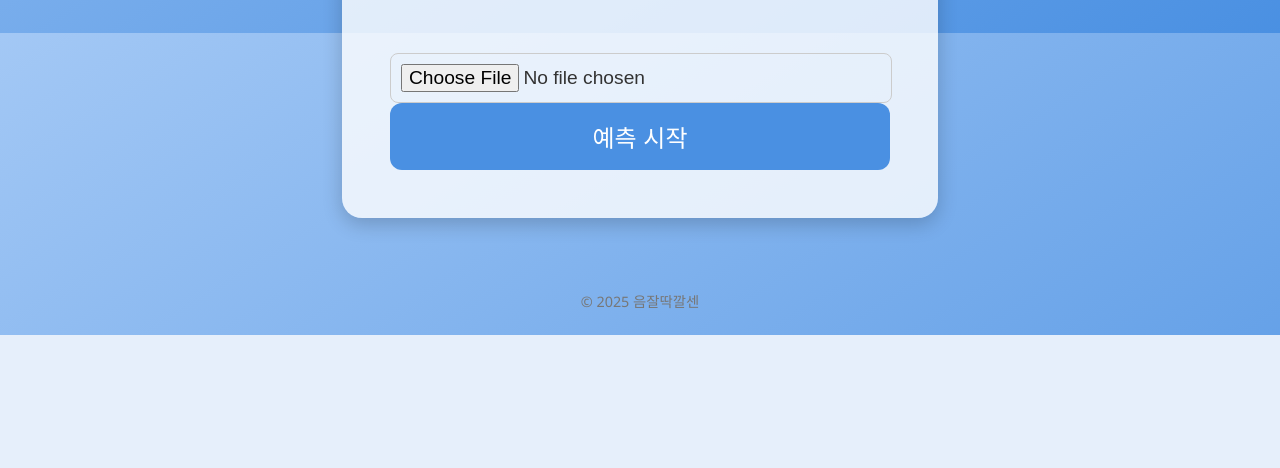
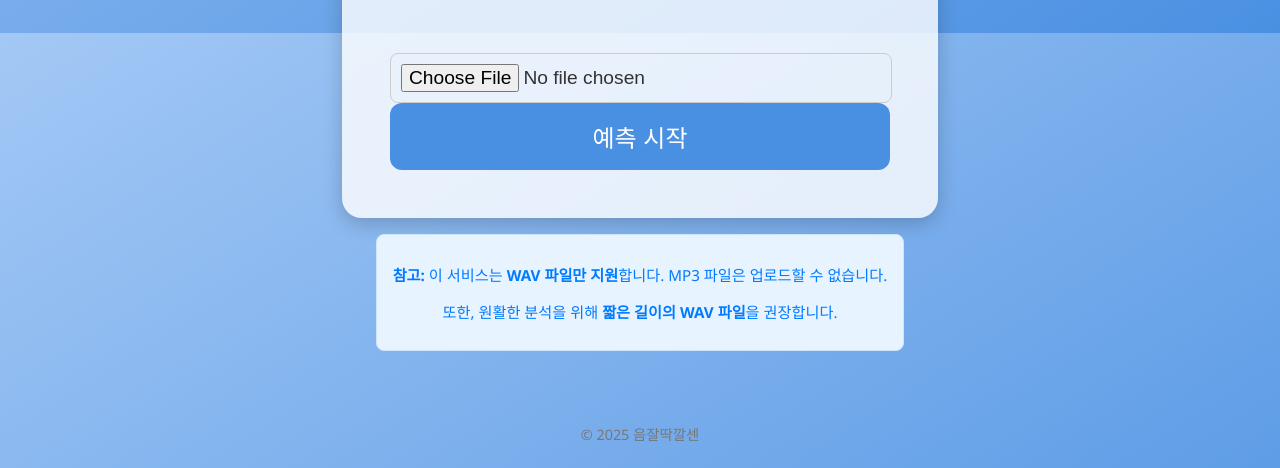
Before and after one commit to Hwin-c/music_intelligence, a Flask app: page / in a window 1280 px wide. Shown: the part 767-1235 px from the top of the page. Before the commit the page ends 1102 px from the top, so only its background shows below. Run offline with Flask 3, Linux system fonts and the light colour scheme; parts of the project's set-up code (start-up, migrations or seed data) failed here and were passed over.

Commit message:
feat: Remove MP3/FFmpeg dependency; support WAV only. Update index.html for WAV-only upload.

```diff
--- a/music_genre_app/app.py
+++ b/music_genre_app/app.py
@@ -78,17 +78,18 @@ def _load_genre_classification_models():
 with app.app_context():
     _load_genre_classification_models()
 
-try:
-    from pydub import AudioSegment
-    if AudioSegment.converter:
-        logging.info(f"pydub (ffmpeg) is available and converter path is: {AudioSegment.converter}")
-    else:
-        logging.warning("pydub is loaded, but ffmpeg converter path is not set. MP3 conversion might fail.")
-except ImportError:
-    logging.error("pydub module not found. MP3 conversion will not work.")
-except Exception as e:
-    logging.error(f"Error checking pydub/ffmpeg availability: {e}")
-    logging.error(traceback.format_exc())
+# pydub 및 ffmpeg 가용성 확인 로깅 제거 (더 이상 사용하지 않으므로)
+# try:
+#     from pydub import AudioSegment
+#     if AudioSegment.converter:
+#         logging.info(f"pydub (ffmpeg) is available and converter path is: {AudioSegment.converter}")
+#     else:
+#         logging.warning("pydub is loaded, but ffmpeg converter path is not set. MP3 conversion might fail.")
+# except ImportError:
+#     logging.error("pydub module not found. MP3 conversion will not work.")
+# except Exception as e:
+#     logging.error(f"Error checking pydub/ffmpeg availability: {e}")
+#     logging.error(traceback.format_exc())
 
 
 def extract_features_from_audio(file_path):
@@ -99,15 +100,9 @@ def extract_features_from_audio(file_path):
     try:
         logging.debug(f"오디오 파일 로드 시도: {file_path}")
         start_time = time.time()
-        # 샘플링 레이트 원복: 22050 -> 44100
         y, sr = librosa.load(file_path, sr=44100)
         end_time = time.time()
         logging.info(f"Audio loaded: duration={len(y)/sr:.2f} seconds, sr={sr}. Load time: {end_time - start_time:.2f}s")
-
-        # 오디오 길이 제한 로직 제거 (이전 동작 방식 유지)
-        # max_duration_seconds = 15
-        # if len(y) / sr > max_duration_seconds:
-        #     raise ValueError(f"오디오 파일 길이가 너무 깁니다. 최대 {max_duration_seconds}초까지 지원됩니다.")
 
         if np.isnan(y).any():
             raise ValueError("오디오 신호가 유효하지 않습니다. NaN 값이 포함되어 있습니다.")
@@ -229,7 +224,8 @@ def predict_genre_endpoint():
     temp_wav_path = os.path.join(os.path.dirname(os.path.abspath(__file__)), temp_input_name + '.wav')
 
     try:
-        from pydub import AudioSegment
+        # pydub 임포트 및 관련 로직 제거
+        # from pydub import AudioSegment
         import sklearn.preprocessing
         import pandas as pd
         import numpy as np
@@ -237,33 +233,14 @@ def predict_genre_endpoint():
         logging.debug(f"업로드된 파일: {filename}")
         file_processing_start_time = time.time()
 
-        if filename.endswith('.mp3'):
-            temp_mp3_path = os.path.join(os.path.dirname(os.path.abspath(__file__)), temp_input_name + '.mp3')
-            audio_file.save(temp_mp3_path)
-            logging.info(f"MP3 파일 '{filename}' 임시 저장 완료: {temp_mp3_path}")
-
-            try:
-                logging.debug("MP3 to WAV 변환 시작...")
-                audio = AudioSegment.from_mp3(temp_mp3_path)
-                audio.export(temp_wav_path, format='wav')
-                logging.info(f"MP3 파일 '{filename}'을 WAV로 변환 후 임시 저장: {temp_wav_path}")
-                logging.debug(f"MP3 to WAV 변환 완료. ({time.time() - file_processing_start_time:.2f}s)")
-            except Exception as e:
-                logging.error(f"MP3 to WAV 변환 중 오류 발생: {e}")
-                logging.error(traceback.format_exc())
-                return jsonify({'error': f'오디오 변환 중 오류 발생: {str(e)}'}), 500
-            finally:
-                if os.path.exists(temp_mp3_path):
-                    os.remove(temp_mp3_path)
-                    logging.info(f"임시 MP3 파일 삭제: {temp_mp3_path}")
-
-        elif filename.endswith('.wav'):
+        # MP3 처리 로직 제거 (WAV만 허용)
+        if filename.endswith('.wav'):
             audio_file.save(temp_wav_path)
             logging.info(f"WAV 파일 '{filename}' 임시 저장: {temp_wav_path}")
             logging.debug(f"WAV 파일 저장 완료. ({time.time() - file_processing_start_time:.2f}s)")
         else:
             logging.warning(f"지원하지 않는 파일 형식: {filename}")
-            return jsonify({'error': 'Unsupported file format. Please upload mp3 or wav.'}), 400
+            return jsonify({'error': 'Unsupported file format. Please upload only WAV files.'}), 400
 
         logging.debug("오디오 특징 추출 시작...")
         features_extraction_start_time = time.time()
@@ -324,10 +301,11 @@ def predict_genre_endpoint():
         if os.path.exists(temp_wav_path):
             os.remove(temp_wav_path)
             logging.info(f"임시 WAV 파일 삭제: {temp_wav_path}")
-        temp_mp3_path_check = os.path.join(os.path.dirname(os.path.abspath(__file__)), temp_input_name + '.mp3')
-        if os.path.exists(temp_mp3_path_check):
-            os.remove(temp_mp3_path_check)
-            logging.info(f"임시 MP3 파일 삭제: {temp_mp3_path_check}")
+        # MP3 임시 파일 삭제 로직도 제거
+        # temp_mp3_path_check = os.path.join(os.path.dirname(os.path.abspath(__file__)), temp_input_name + '.mp3')
+        # if os.path.exists(temp_mp3_path_check):
+        #     os.remove(temp_mp3_path_check)
+        #     logging.info(f"임시 MP3 파일 삭제: {temp_mp3_path_check}")
 
 
 GENRE_DETAILS = {
--- a/music_genre_app/templates/index.html
+++ b/music_genre_app/templates/index.html
@@ -40,14 +40,13 @@
             text-align: center;
         }
 
-        /* 새로 추가된 메인 제목 스타일 */
         .main-heading {
-            font-size: 3rem; /* 더 큰 글씨 크기 */
+            font-size: 3rem;
             font-weight: bold;
-            color: #333; /* 어두운 색상으로 대비 */
-            margin-bottom: 2rem; /* 제목 아래 여백 */
-            text-align: center; /* 가운데 정렬 */
-            text-shadow: 0 2px 4px rgba(0,0,0,0.2); /* 은은한 그림자 */
+            color: #333;
+            margin-bottom: 2rem;
+            text-align: center;
+            text-shadow: 0 2px 4px rgba(0,0,0,0.2);
         }
 
         .upload-box {
@@ -147,17 +146,31 @@
 
         /* 오류 메시지 스타일 */
         #error-message-display {
-            color: #d9534f; /* 붉은색 */
-            background-color: #f2dede; /* 연한 붉은색 배경 */
+            color: #d9534f;
+            background-color: #f2dede;
             border: 1px solid #ebccd1;
             padding: 1rem;
             margin-top: 1.5rem;
             border-radius: 8px;
             font-weight: bold;
-            display: none; /* 기본적으로 숨김 */
+            display: none;
             width: 90%;
             max-width: 500px;
             text-align: center;
+        }
+
+        /* 파일 형식 안내 메시지 스타일 */
+        #file-format-info {
+            color: #007bff; /* 파란색 */
+            background-color: #e7f3ff; /* 연한 파란색 배경 */
+            border: 1px solid #cce5ff;
+            padding: 0.8rem;
+            margin-top: 1rem;
+            border-radius: 8px;
+            font-size: 0.95rem;
+            text-align: center;
+            width: 90%;
+            max-width: 500px;
         }
 
 
@@ -165,7 +178,6 @@
             main {
                 padding: 1rem;
             }
-            /* 미디어 쿼리 내에서 메인 제목 스타일 조정 */
             .main-heading {
                 font-size: 2rem;
                 margin-bottom: 1.5rem;
@@ -192,6 +204,10 @@
             #error-message-display {
                 padding: 0.8rem;
                 font-size: 0.9rem;
+            }
+            #file-format-info {
+                padding: 0.6rem;
+                font-size: 0.85rem;
             }
         }
         footer {
@@ -228,7 +244,8 @@
             <img src="{{ url_for('static', filename='music_genre_classification.png') }}" alt="음악 장르 분류 이미지" style="width: 100%; max-width: 300px; border-radius: 15px; margin-bottom: 1rem;" onerror="this.src='https://placehold.co/300x200/cccccc/000000?text=Genre+Image'; this.alt='음악 장르 분류 이미지 (없음)';">
             <h2>음악 파일을 업로드하세요</h2>
             <form id="upload-form">
-                <input type="file" name="audio" accept=".mp3,.wav" required />
+                <!-- accept 속성을 .wav로만 변경 -->
+                <input type="file" name="audio" accept=".wav" required />
                 <button type="submit" class="predict-button">예측 시작</button>
             </form>
 
@@ -239,6 +256,11 @@
         </div>
         <!-- 오류 메시지를 표시할 영역 추가 -->
         <div id="error-message-display"></div>
+        <!-- 파일 형식 안내 메시지 추가 -->
+        <div id="file-format-info">
+            <p><strong>참고:</strong> 이 서비스는 <strong>WAV 파일만 지원</strong>합니다. MP3 파일은 업로드할 수 없습니다.</p>
+            <p>또한, 원활한 분석을 위해 <strong>짧은 길이의 WAV 파일</strong>을 권장합니다.</p>
+        </div>
     </main>
 
     <div id="loading-overlay">
@@ -257,6 +279,7 @@
         const audioPreviewSection = document.querySelector('.audio-player-section');
         const audioPreview = document.getElementById('audio-preview');
         const errorMessageDisplay = document.getElementById('error-message-display');
+        const fileFormatInfo = document.getElementById('file-format-info'); // 새로 추가된 요소
 
         // 오류 메시지 표시 함수
         function displayError(message) {
@@ -274,6 +297,14 @@
             hideError(); // 새 파일 선택 시 오류 메시지 숨김
             if (this.files.length > 0) {
                 const file = this.files[0];
+                // WAV 파일만 허용하도록 클라이언트 측 유효성 검사 추가
+                if (!file.name.toLowerCase().endsWith('.wav')) {
+                    displayError("WAV 파일만 업로드할 수 있습니다. 다른 형식의 파일은 지원되지 않습니다.");
+                    this.value = ''; // 파일 선택 취소
+                    audioPreview.src = '';
+                    audioPreviewSection.style.display = 'none';
+                    return;
+                }
                 const fileURL = URL.createObjectURL(file);
                 audioPreview.src = fileURL;
                 audioPreviewSection.style.display = 'block';
@@ -289,25 +320,30 @@
 
             const formData = new FormData(uploadForm);
 
-            // 파일이 선택되었는지 다시 확인
             if (!audioFileInput.files || audioFileInput.files.length === 0) {
                 displayError("음악 파일을 선택해주세요.");
+                return;
+            }
+            // 클라이언트 측에서 WAV 파일 유효성 검사 다시 확인 (submit 버튼 클릭 시)
+            if (!audioFileInput.files[0].name.toLowerCase().endsWith('.wav')) {
+                displayError("WAV 파일만 업로드할 수 있습니다. 다른 형식의 파일은 지원되지 않습니다.");
                 return;
             }
 
             loadingOverlay.style.display = 'flex';
 
             const controller = new AbortController();
-            const timeoutId = setTimeout(() => controller.abort(), 120000); // 120초 (2분) 타임아웃
+            // 클라이언트 측 타임아웃을 90초로 유지 (서버 응답이 느릴 경우)
+            const timeoutId = setTimeout(() => controller.abort(), 90000);
 
             try {
                 const response = await fetch('/predict', {
                     method: 'POST',
                     body: formData,
-                    signal: controller.signal // AbortController의 signal을 fetch 요청에 연결
+                    signal: controller.signal
                 });
 
-                clearTimeout(timeoutId); // 요청 성공 또는 실패 시 타임아웃 해제
+                clearTimeout(timeoutId);
 
                 if (!response.ok) {
                     const errorText = await response.text();
@@ -327,10 +363,10 @@
                 window.location.href = `/result?genre=${encodeURIComponent(genre)}&probability=${encodeURIComponent(data.probability)}`;
 
             } catch (error) {
-                clearTimeout(timeoutId); // 오류 발생 시에도 타임아웃 해제
+                clearTimeout(timeoutId);
                 console.error('장르 분류 요청 중 오류 발생:', error);
                 if (error.name === 'AbortError') {
-                    displayError('요청 시간 초과: 서버가 너무 오래 응답하지 않습니다. 더 짧은 음악 파일을 시도하거나 잠시 후 다시 시도해주세요.');
+                    displayError('요청 시간 초과: 서버가 너무 오래 응답하지 않습니다. 짧은 WAV 파일을 시도하거나 잠시 후 다시 시도해주세요.');
                 } else {
                     displayError(error.message);
                 }
@@ -339,7 +375,6 @@
             }
         });
 
-        // 이미지 로드 오류 처리 (기존 코드 유지)
         document.querySelector('.logo-image').onerror = function() {
             this.src = 'https://placehold.co/50x50/cccccc/000000?text=Logo';
             this.alt = '로고 (이미지 없음)';
```
